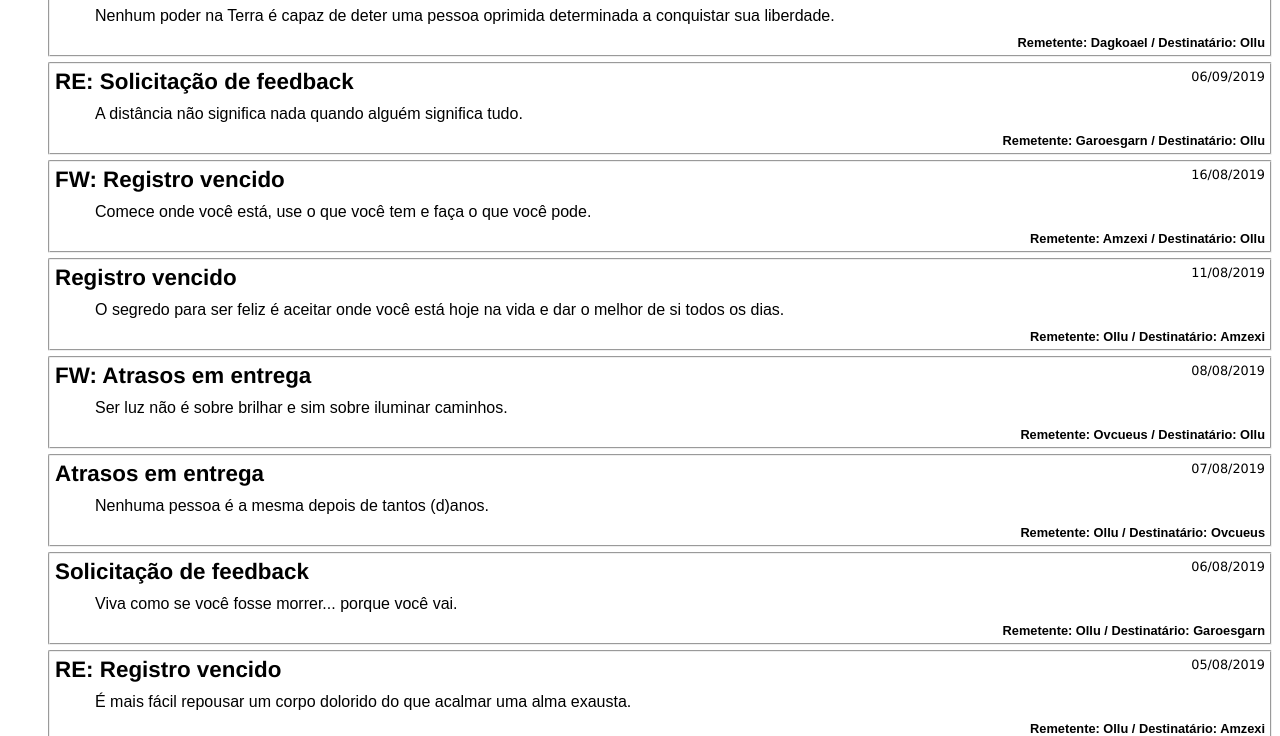
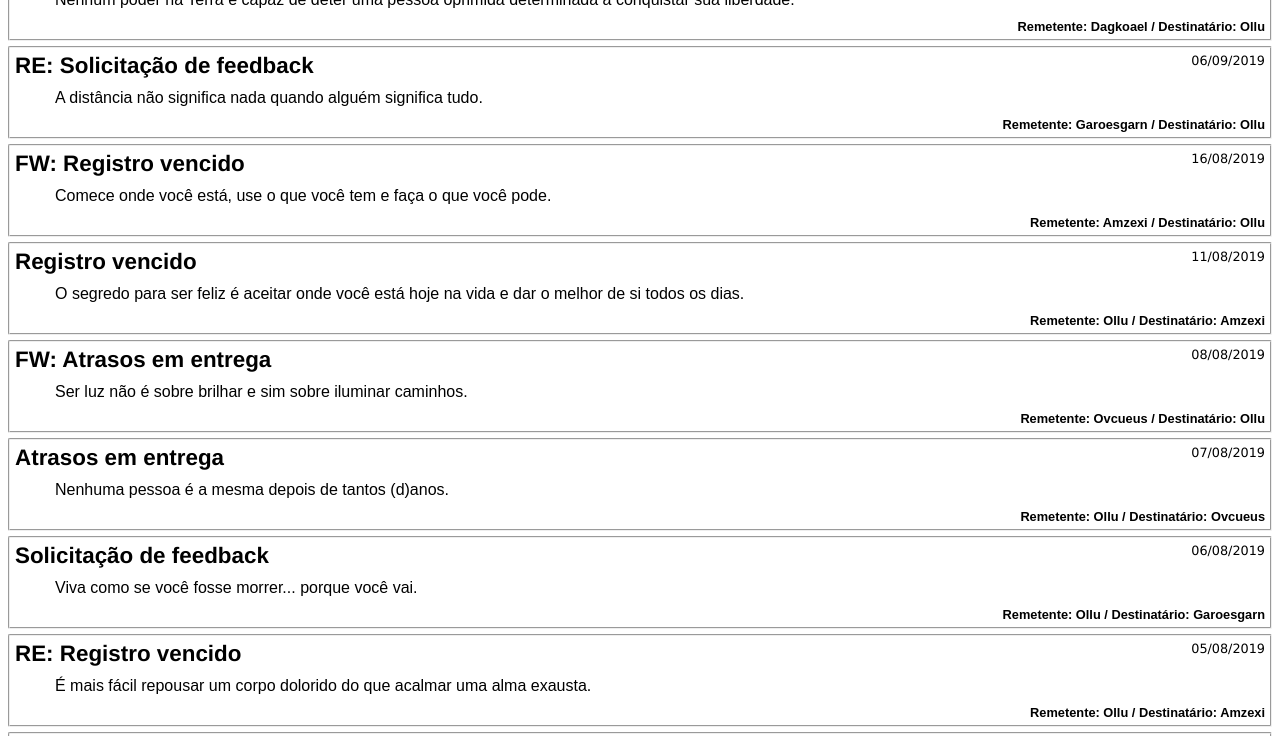
Before and after one commit to gaugsouza/DW2, a plain HTML site: page emailOrdenacao/email.html in a window 1280 px wide. Shown: the part 112-848 px from the top of the page. Drawn offline with Linux system fonts and the light colour scheme.

Commit message:
Minor fixes

```diff
--- a/emailOrdenacao/email.css
+++ b/emailOrdenacao/email.css
@@ -1,3 +1,7 @@
+ul{
+    margin: 0;
+    padding: 0;
+}
 .container{
     display: flex;
     flex-direction: column;
--- a/emailOrdenacao/email.js
+++ b/emailOrdenacao/email.js
@@ -124,7 +124,6 @@ function ordenarAssunto(){
         rootList.childNodes.forEach(function(element){
             agrupaAssunto(element.childNodes[0], topicos);
         });
-
         while(rootList.firstChild){
             rootList.removeChild(rootList.firstChild);
         }
@@ -167,7 +166,6 @@ function agrupaAssunto(element, topicos){
     topicos.forEach(function(topico){
         auxElement = element.childNodes[0].innerText;
         auxTopico = topico.childNodes[0].data;
-
         if(auxElement.indexOf(auxTopico) != -1){
             topico.appendChild(element);
         }
```
